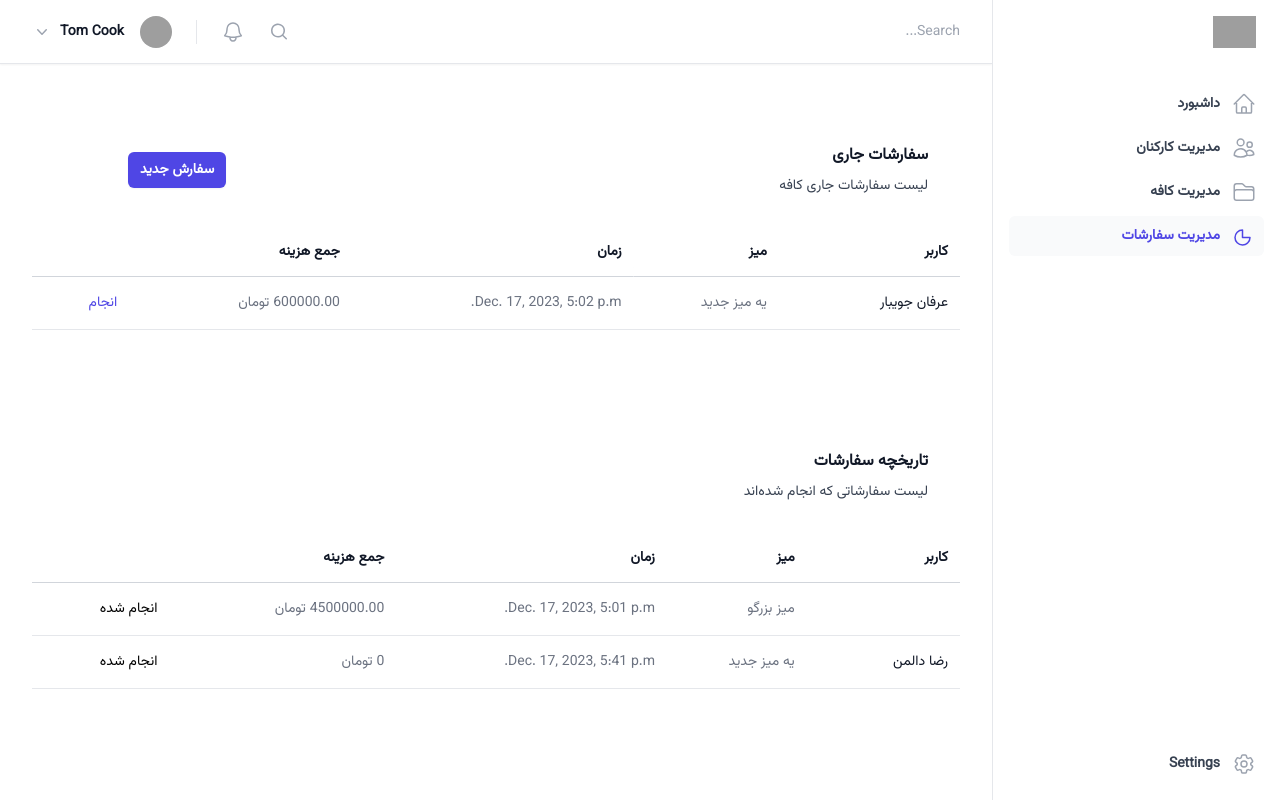
After one commit to Erfaani/CafQaf, a Django app: page /dashboard/orders/ in a window 1280 px wide. The commit adds this page. Run offline with Django 4.2, Linux system fonts and the light colour scheme; data comes from the database, SQL or seed files in the repository; some libraries are stand-ins or nearby versions; grey boxes are pictures that could not be loaded.

Commit message:
Add order management

```diff
--- /dev/null
+++ b/dashboard/templates/dashboard/components/order_item.html
@@ -0,0 +1,18 @@
+<tr>
+    <td class="whitespace-nowrap border-b border-gray-200 py-4 pl-4 pr-3 text-sm font-medium text-gray-900 sm:pl-6 lg:pl-8">{{ order.user.get_full_name }}</td>
+    <td class="whitespace-nowrap border-b border-gray-200 hidden px-3 py-4 text-sm text-gray-500 sm:table-cell">{{ order.table.name }}</td>
+    <td class="whitespace-nowrap border-b border-gray-200 hidden px-3 py-4 text-sm text-gray-500 lg:table-cell">{{ order.created_at }}</td>
+    <td class="whitespace-nowrap border-b border-gray-200 px-3 py-4 text-sm text-gray-500">{{ order.total_price }}
+        تومان
+    </td>
+    {% if order.is_active %}
+    <td class="relative whitespace-nowrap border-b border-gray-200 py-4 pr-4 pl-3 text-right text-sm font-medium sm:pr-8 lg:pr-8">
+        <a href="{% url 'done_order' order.id %}" class="text-indigo-600 hover:text-indigo-900">انجام</a>
+    </td>
+    {% else %}
+    <td class="relative whitespace-nowrap border-b border-gray-200 py-4 pr-4 pl-3 text-right text-sm font-medium sm:pr-8 lg:pr-8">
+        انجام شده
+    </td>
+    {% endif %}
+</tr>
+<tr>
--- /dev/null
+++ b/dashboard/templates/dashboard/components/order_items.html
@@ -0,0 +1,38 @@
+<div class="mt-8 flow-root">
+    <div class="-mx-4 -my-2 sm:-mx-6 lg:-mx-8">
+        <div class="inline-block min-w-full py-2 align-middle">
+            <table class="min-w-full border-separate border-spacing-0">
+                <thead>
+                <tr>
+                    <th scope="col"
+                        class="sticky top-0 z-10 border-b border-gray-300 bg-white bg-opacity-75 py-3.5 pl-4 pr-3 text-right text-sm font-semibold text-gray-900 backdrop-blur backdrop-filter sm:pl-6 lg:pl-8">
+                        کاربر
+                    </th>
+                    <th scope="col"
+                        class="sticky top-0 z-10 hidden border-b border-gray-300 bg-white bg-opacity-75 px-3 py-3.5 text-right text-sm font-semibold text-gray-900 backdrop-blur backdrop-filter sm:table-cell">
+                        میز
+                    </th>
+                    <th scope="col"
+                        class="sticky top-0 z-10 hidden border-b border-gray-300 bg-white bg-opacity-75 px-3 py-3.5 text-right text-sm font-semibold text-gray-900 backdrop-blur backdrop-filter lg:table-cell">
+                        زمان
+                    </th>
+                    <th scope="col"
+                        class="sticky top-0 z-10 border-b border-gray-300 bg-white bg-opacity-75 px-3 py-3.5 text-right text-sm font-semibold text-gray-900 backdrop-blur backdrop-filter">
+                        جمع هزینه
+                    </th>
+                    <th scope="col"
+                        class="sticky top-0 z-10 border-b border-gray-300 bg-white bg-opacity-75 py-3.5 pl-3 pr-4 backdrop-blur backdrop-filter sm:pr-6 lg:pr-8">
+                        <span class="sr-only">انجام شد</span>
+                    </th>
+                </tr>
+                </thead>
+                <tbody>
+                {% for order in orders %}
+                    {% include 'dashboard/components/order_item.html' with order=order %}
+                {% endfor %}
+
+                </tbody>
+            </table>
+        </div>
+    </div>
+</div>
--- a/dashboard/templates/dashboard/components/sidebar_items.html
+++ b/dashboard/templates/dashboard/components/sidebar_items.html
@@ -2,8 +2,8 @@
     <ul role="list" class="-mx-2 space-y-1">
         {% include 'dashboard/components/sidebar_item.html' with url_name='dashboard' item_name='داشبورد' item_icon='M2.25 12l8.954-8.955c.44-.439 1.152-.439 1.591 0L21.75 12M4.5 9.75v10.125c0 .621.504 1.125 1.125 1.125H9.75v-4.875c0-.621.504-1.125 1.125-1.125h2.25c.621 0 1.125.504 1.125 1.125V21h4.125c.621 0 1.125-.504 1.125-1.125V9.75M8.25 21h8.25'%}
         {% include 'dashboard/components/sidebar_item.html' with url_name='user_management' item_name='مدیریت کارکنان' item_icon='M15 19.128a9.38 9.38 0 002.625.372 9.337 9.337 0 004.121-.952 4.125 4.125 0 00-7.533-2.493M15 19.128v-.003c0-1.113-.285-2.16-.786-3.07M15 19.128v.106A12.318 12.318 0 018.624 21c-2.331 0-4.512-.645-6.374-1.766l-.001-.109a6.375 6.375 0 0111.964-3.07M12 6.375a3.375 3.375 0 11-6.75 0 3.375 3.375 0 016.75 0zm8.25 2.25a2.625 2.625 0 11-5.25 0 2.625 2.625 0 015.25 0z' %}
-        {% include 'dashboard/components/sidebar_item.html' with url_name='product_management' item_name='مدیریت محصولات' item_icon='M2.25 12.75V12A2.25 2.25 0 014.5 9.75h15A2.25 2.25 0 0121.75 12v.75m-8.69-6.44l-2.12-2.12a1.5 1.5 0 00-1.061-.44H4.5A2.25 2.25 0 002.25 6v12a2.25 2.25 0 002.25 2.25h15A2.25 2.25 0 0021.75 18V9a2.25 2.25 0 00-2.25-2.25h-5.379a1.5 1.5 0 01-1.06-.44z' %}
-        {% include 'dashboard/components/sidebar_item.html' with url_name='dashboard' item_name='حسابداری' item_icon='M10.5 6a7.5 7.5 0 107.5 7.5h-7.5V6z' %}
+        {% include 'dashboard/components/sidebar_item.html' with url_name='product_management' item_name='مدیریت کافه' item_icon='M2.25 12.75V12A2.25 2.25 0 014.5 9.75h15A2.25 2.25 0 0121.75 12v.75m-8.69-6.44l-2.12-2.12a1.5 1.5 0 00-1.061-.44H4.5A2.25 2.25 0 002.25 6v12a2.25 2.25 0 002.25 2.25h15A2.25 2.25 0 0021.75 18V9a2.25 2.25 0 00-2.25-2.25h-5.379a1.5 1.5 0 01-1.06-.44z' %}
+        {% include 'dashboard/components/sidebar_item.html' with url_name='order_management' item_name='مدیریت سفارشات' item_icon='M10.5 6a7.5 7.5 0 107.5 7.5h-7.5V6z' %}
     </ul>
 </li>
 <li class="mt-auto">
--- /dev/null
+++ b/dashboard/templates/orders.html
@@ -0,0 +1,60 @@
+{% extends 'dashboard.html' %}
+
+{% block title %}
+    مدیریت شفارشات
+{% endblock %}
+
+{% block dashboard_content %}
+    <div class="mb-10 max-h-[600px] overflow-y-auto bg-white">
+        <div class="py-10">
+
+            <div class="px-4 sm:px-6 lg:px-8">
+                <div class="sm:flex sm:items-center">
+                    <div class="sm:flex-auto">
+                        <h1 class="text-base font-semibold leading-6 text-gray-900">سفارشات جاری</h1>
+                        <p class="mt-2 text-sm text-gray-700">لیست سفارشات جاری کافه</p>
+                    </div>
+                    <div class="mt-4 sm:ml-16 sm:mt-0 sm:flex-none">
+                        <button type="button"
+                                class="block rounded-md bg-indigo-600 px-3 py-2 text-center text-sm font-semibold text-white shadow-sm hover:bg-indigo-500 focus-visible:outline focus-visible:outline-2 focus-visible:outline-offset-2 focus-visible:outline-indigo-600">
+                            سفارش جدید
+                        </button>
+                    </div>
+                </div>
+                {% if current_orders %}
+                    {% include 'dashboard/components/order_items.html' with orders=current_orders %}
+                {% else %}
+                    <div class="mt-10 flow-root">
+                        <p class="text-sm text-gray-700 text-center">سفارش جاری‌ای وجود ندارد</p>
+                    </div>
+                {% endif %}
+            </div>
+
+        </div>
+    </div>
+
+    <div class="mb-10 max-h-[600px] overflow-y-auto bg-white">
+        <div class="py-10">
+
+            <div class="px-4 sm:px-6 lg:px-8">
+                <div class="sm:flex sm:items-center">
+                    <div class="sm:flex-auto">
+                        <h1 class="text-base font-semibold leading-6 text-gray-900">تاریخچه سفارشات</h1>
+                        <p class="mt-2 text-sm text-gray-700">لیست سفارشاتی که انجام شده‌اند</p>
+                    </div>
+                </div>
+                {% if past_orders %}
+                {% include 'dashboard/components/order_items.html' with orders=past_orders %}
+                {% else %}
+                    <div class="mt-10 flow-root">
+                        <p class="text-sm text-gray-700 text-center">تاریخچه وجود ندارد</p>
+                    </div>
+                {% endif %}
+
+            </div>
+
+        </div>
+    </div>
+
+
+{% endblock dashboard_content %}
--- a/dashboard/templates/products.html
+++ b/dashboard/templates/products.html
@@ -31,12 +31,14 @@
             {% endif %}
         </div>
 
+        {% if user.is_manager %}
             <div>
                 <div class="flex justify-between mb-5">
                     <h2 class="text-lg leading-6 font-medium text-gray-900">
                         دسته بندی‌ها
                     </h2>
-                <a href="{% url 'add_category' %}" class="text-sm font-medium text-indigo-600 hover:text-indigo-500">
+                    <a href="{% url 'add_category' %}"
+                       class="text-sm font-medium text-indigo-600 hover:text-indigo-500">
                         افزودن دسته بندی
                     </a>
                 </div>
@@ -82,5 +84,6 @@
                     </div>
                 {% endif %}
             </div>
+        {% endif %}
 
 {% endblock dashboard_content %}
--- a/dashboard/urls.py
+++ b/dashboard/urls.py
@@ -11,7 +11,8 @@ from .views import (
     add_change_table,
     delete_table,
     add_change_product,
-    delete_product
+    delete_product,
+    orders_view, done_order,
 )
 
 urlpatterns = [
@@ -51,4 +52,6 @@ urlpatterns = [
         delete_product,
         name="delete_product",
     ),
+    path("orders/", orders_view, name="order_management"),
+    path('orders/done/<int:order_id>/', done_order, name='done_order'),
 ]
--- a/dashboard/views.py
+++ b/dashboard/views.py
@@ -3,6 +3,7 @@ from django.shortcuts import render, redirect
 
 from account.models import User
 from product.models import Category, Product, Table
+from order.models import Order, OrderItem
 
 
 @login_required
@@ -154,6 +155,7 @@ def add_change_table(request, table_id=None):
         return redirect("product_management")
     return render(request, "add_change_table.html", {"table": table})
 
+
 def delete_table(request, table_id):
     table = Table.objects.get(id=table_id)
     table.delete()
@@ -189,7 +191,20 @@ def add_change_product(request, product_id=None):
         request, "add_change_product.html", {"product": product, "categories": categories}
     )
 
+
 def delete_product(request, product_id):
     product = Product.objects.get(id=product_id)
     product.delete()
     return redirect("product_management")
+
+
+def orders_view(request):
+    current_orders = Order.objects.filter(is_active=True)
+    past_orders = Order.objects.filter(is_active=False)
+    return render(request, "orders.html", {"current_orders": current_orders, "past_orders": past_orders})
+
+def done_order(request, order_id):
+    order = Order.objects.get(id=order_id)
+    order.is_active = False
+    order.save()
+    return redirect('order_management')
--- a/order/admin.py
+++ b/order/admin.py
@@ -5,7 +5,7 @@ from .models import Order, OrderItem
 
 @admin.register(Order)
 class OrderAdmin(admin.ModelAdmin):
-    list_display = ('user', 'total_price', 'table', 'canceled', 'created_at')
+    list_display = ('user', 'total_price', 'table', 'is_active', 'created_at')
 
 
 @admin.register(OrderItem)
--- a/order/models.py
+++ b/order/models.py
@@ -6,7 +6,7 @@ class Order(models.Model):
     user = models.ForeignKey(User, on_delete=models.CASCADE)
     products = models.ManyToManyField(Product, through='OrderItem')
     table = models.ForeignKey(Table, null=True, on_delete=models.SET_NULL)
-    canceled = models.BooleanField(default=False)
+    is_active = models.BooleanField(default=True)
     created_at = models.DateTimeField(auto_now_add=True)
 
     @property
--- a/order/views.py
+++ b/order/views.py
@@ -36,4 +36,4 @@ def view_cart(request):
     user = request.user
     order = Order.objects.filter(user=user).last()
 
-    return render(request, 'cart.html', {'order': order})
+    return render(request, 'cart.html', {'order': order}
--- a/templates/home.html
+++ b/templates/home.html
@@ -87,7 +87,7 @@
                                     <div class="flex flex-1 items-center justify-end">
                                         <div class="flex items-center lg:ms-8">
                                              {% if user.is_authenticated %}
-                                                 {% if user.is_manager %}
+                                                 {% if user.is_manager or user.is_employee %}
                                                      <a href="{% url 'dashboard' %}" class="me-8 text-sm font-medium text-white">داشبورد</a>
                                                  {% endif %}
                                                  <a href="{% url 'logout' %}" class="me-2 text-sm font-medium text-white">خارج شدن</a>
```
Also changed, not shown: db.sqlite3, order/migrations/0003_rename_canceled_order_is_active.py (added), order/migrations/0004_alter_order_is_active.py (added). Lines whose indentation alone changed are shown as unchanged.
